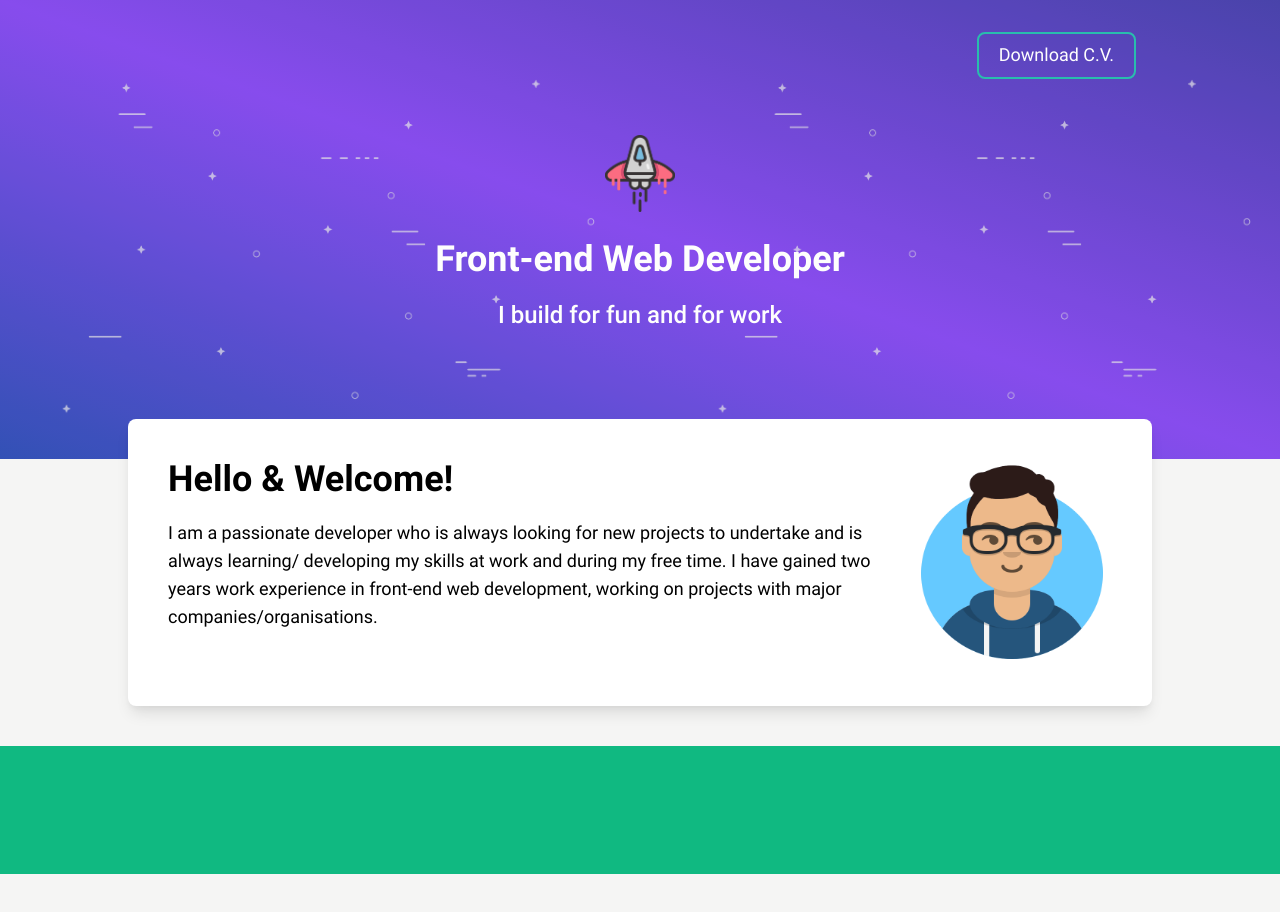
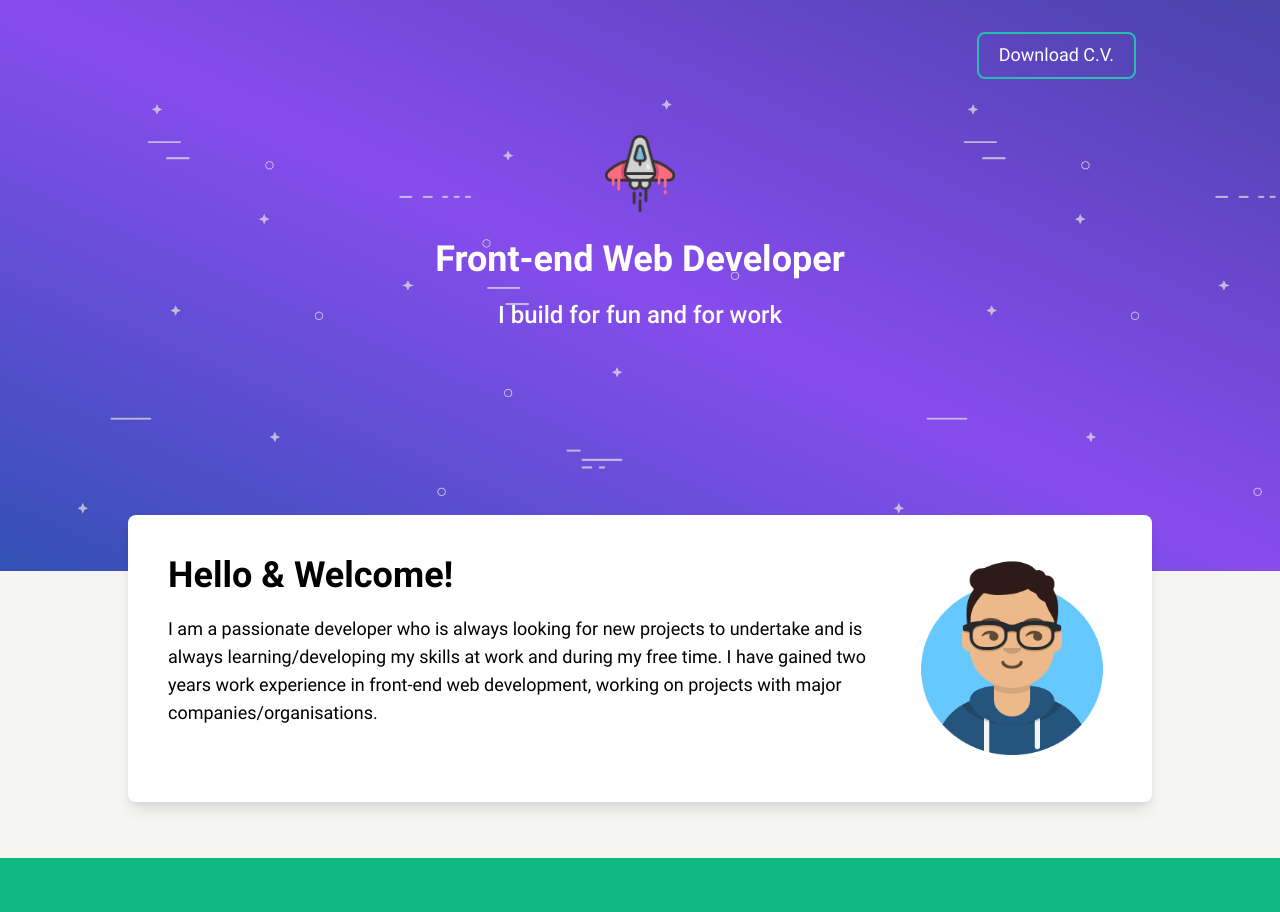
Before and after one commit to cav2008/portfolio-2022, a Next.js app: page / in a window 1280 px wide. Shown: the top 912 px of the page. Before the commit the page ends 874 px from the top, so only its background shows below. Built offline with nearby package versions, Linux system fonts and the light colour scheme.

Commit message:
tweak profile styling

```diff
--- a/components/organisms/Hero/Hero.jsx
+++ b/components/organisms/Hero/Hero.jsx
@@ -14,7 +14,7 @@ const Hero = () => (
       style={{ backgroundImage: `url(${stars.src})` }}
     />
     <Wrapper>
-      <div className="pt-8 pb-32 px-4">
+      <div className="pt-8 pb-32 px-4 lg:pb-60">
         <div className="text-center lg:text-right mb-14">
           <Button text="Download C.V." />
         </div>
--- a/components/organisms/Profile/Profile.jsx
+++ b/components/organisms/Profile/Profile.jsx
@@ -7,16 +7,16 @@ import avatar from '@images/avatar.png';
 
 const Profile = () => (
   <Wrapper>
-    <div className="bg-white p-4 lg:flex lg:flex-row-reverse lg:rounded-lg lg:shadow-lg lg:-mt-10 lg:mb-10 lg:p-10">
+    <div className="bg-white p-4 lg:flex lg:flex-row-reverse lg:rounded-lg lg:shadow-lg lg:-mt-14 lg:mb-14 lg:p-10">
       <div className="text-center lg:flex-none">
         <Image src={avatar} alt="cartoon avatar" width="200" height="200" />
       </div>
       <div className="text-center my-8 lg:my-0 lg:text-left">
-        <p className="font-bold text-xl lg:text-4xl">Hello &amp; Welcome!</p>
+        <p className="font-bold text-2xl lg:text-4xl">Hello &amp; Welcome!</p>
         <p className="text-lg mt-2.5 lg:mt-5">
-          I am a passionate developer who is always looking for new projects to undertake and is always learning/
-          developing my skills at work and during my free time. I have gained two years work experience in front-end web
-          development, working on projects with major companies/organisations.
+          I am a passionate developer who is always looking for new projects to undertake and is always
+          learning/developing my skills at work and during my free time. I have gained two years work experience in
+          front-end web development, working on projects with major companies/organisations.
         </p>
       </div>
     </div>
```
